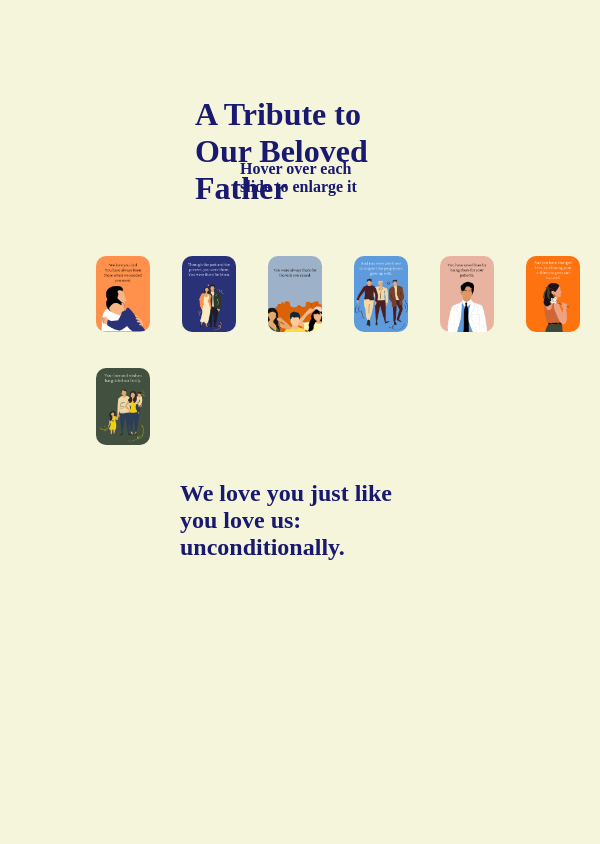
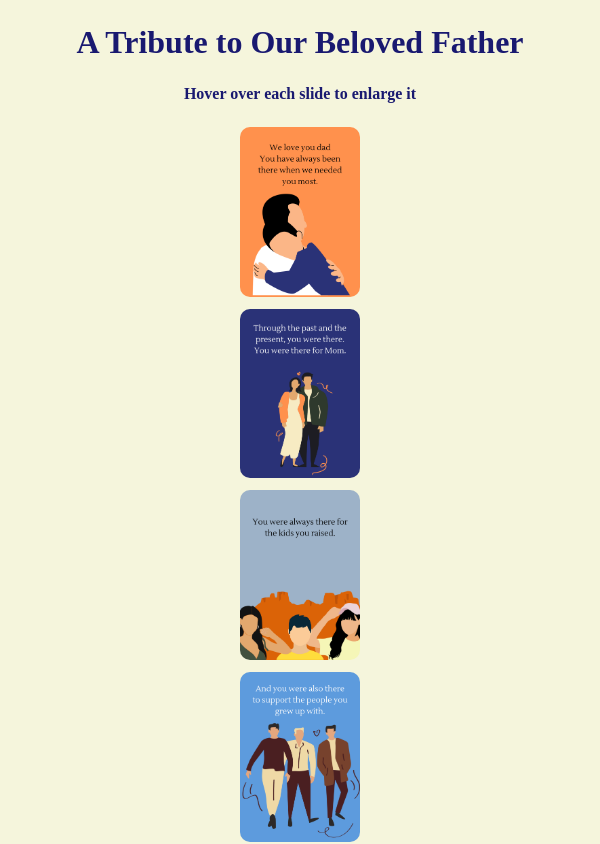
Before and after one commit to ongcm/Fathers-Day-Project, a React (Create React App) app: page / in a window 600 px wide. Shown: the top 844 px of the page. Before the commit the page ends 800 px from the top, so only its background shows below. Built offline with nearby package versions, Linux system fonts and the light colour scheme; a web font is replaced by a local one.

Commit message:
Made webpage responsive

```diff
--- a/src/App.css
+++ b/src/App.css
@@ -1,53 +1,47 @@
 body{
     background-color: beige;
-    display: inline-block;
     font-family: "Lustria", serif;
     color: white;
-    overflow: hidden;
 }
 
 img{
     width: 8%;
 }
 
+h1, h2, h4{
+    color: midnightblue;
+    margin: 2% 3%;
+}
+
 h1{
-    position: absolute;
-    left: 0;
-    right: 0;
-    width: 35%;
-    margin: auto;
-    top: 3em;
-    color: midnightblue;
+    font-size: 2em;
+}
+
+h2{
+    font-size: 1.5em;
 }
 
 h4{
-    position: absolute;
-    left: 0;
-    right: 0;
-    width: 20%;
-    margin: auto;
-    top: 10em;
-    color: midnightblue;
+    font-size: 1em;
+    margin-bottom: 3%;
+}
+
+#all-items{
+    display: flex;
+    width: 100%;
+    flex-direction: column;
+    align-items: center;
+    justify-content: space-around;
+    text-align: center;
+    margin: 2% 0%;
 }
 
 #h2div{
-    position: absolute;
-    left: 0;
-    right: 0;
-    width: 40%;
-    margin: auto;
-    top: 20em;
-    color: midnightblue;
     opacity: 100%;
 }
 
 #div1{
-    left: 5em;
-    right: 0;
-    top: 30%;
-    margin: auto;
-    position: absolute;
-    width: 90%;
+    text-align: center;
     z-index: 1;
 }
 
@@ -55,13 +49,13 @@ h4{
     opacity: 100%;
     width: 10%;
     transition: 1s all ease-in-out;
-    margin: 1em;
     border-radius: 10px;
+    margin: 1%;
 }
 
 #img1:hover, #img2:hover, #img3:hover, #img4:hover, #img5:hover, #img6:hover, #img7:hover{
     opacity: 100%;
-    width: 20%;
+    width: 25%;
     transition: 1s all ease-in-out;
 }
 
@@ -74,3 +68,71 @@ h2{
     opacity: 100%;
     transition: 3s all ease-in-out;
 }
+
+@media only screen and (max-width: 1000px) and (min-width: 599px){
+    #div1{
+        display: flex;
+        flex-direction: column;
+        justify-content: center;
+        align-items: center;
+        margin-bottom: 2%;
+    }
+
+    #img1, #img2, #img3, #img4, #img5, #img6, #img7{
+        opacity: 100%;
+        width: 20%;
+        transition: 1s all ease-in-out;
+        border-radius: 10px;
+        margin: 1%;
+    }
+
+    #img1:hover, #img2:hover, #img3:hover, #img4:hover, #img5:hover, #img6:hover, #img7:hover{
+        opacity: 100%;
+        width: 35%;
+        transition: 1s all ease-in-out;
+    }
+
+    #div1:hover + h2{
+        opacity: 100%;
+        transition: 0.5s all ease-in-out;
+    }
+
+    h2{
+        opacity: 100%;
+        transition: 3s all ease-in-out;
+    }
+}
+
+@media (max-width: 600px) and (min-width: 300px){
+    #div1{
+        display: flex;
+        flex-direction: column;
+        justify-content: center;
+        align-items: center;
+        margin-bottom: 2%;
+    }
+
+    #img1, #img2, #img3, #img4, #img5, #img6, #img7{
+        opacity: 100%;
+        width: 20%;
+        transition: 1s all ease-in-out;
+        border-radius: 10px;
+        margin: 1%;
+    }
+
+    #img1:hover, #img2:hover, #img3:hover, #img4:hover, #img5:hover, #img6:hover, #img7:hover{
+        opacity: 100%;
+        width: 50%;
+        transition: 1s all ease-in-out;
+    }
+
+    #div1:hover + h2{
+        opacity: 100%;
+        transition: 0.5s all ease-in-out;
+    }
+
+    h2{
+        opacity: 100%;
+        transition: 3s all ease-in-out;
+    }
+}
--- a/src/App.js
+++ b/src/App.js
@@ -4,7 +4,7 @@ import './App.css';
 
 function App(props) {
   return (
-    <>
+    <div id="all-items">
       <h1>A Tribute to Our Beloved Father</h1>
       <h4>Hover over each slide to enlarge it</h4>
       <div id="div1">
@@ -16,8 +16,8 @@ function App(props) {
         <img id="img6" src="6.png"></img>
         <img id="img7" src="7.png"></img>
       </div>
-      <h2 id="h2div">We love you just like you love us: unconditionally.</h2>
-    </>
+      <h2>We love you just like you love us: unconditionally.</h2>
+    </div>
   );
 }
 
```
